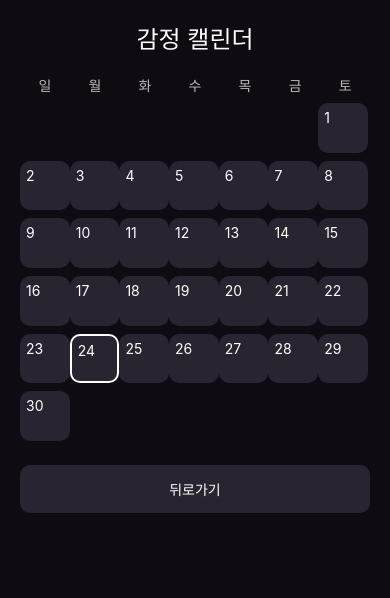
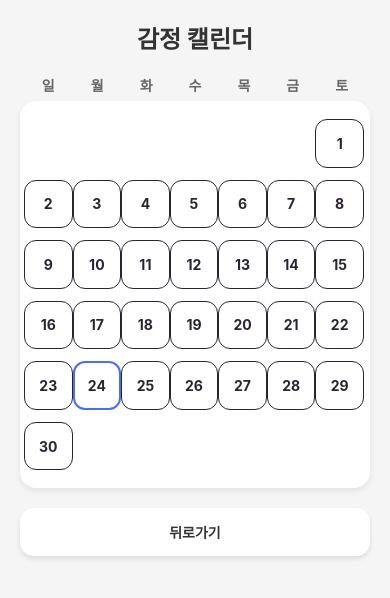
Before and after one commit to kangwoohyun999/AI_App_Project, a React Native app in the folder Today_Condition/: screen /Calendar in a window 390 px wide. Shown: the top 598 px of the page. Built offline with nearby package versions, Linux system fonts and the light colour scheme.

Commit message:
디자인

```diff
--- a/Today_Condition/screens/CalendarScreen.js
+++ b/Today_Condition/screens/CalendarScreen.js
@@ -69,11 +69,15 @@ export default function CalendarScreen({ navigation }) {
               key={idx}
               style={[
                 styles.dayBox,
-                { backgroundColor: bg },
+                {
+                  backgroundColor: "#ffffff",
+                  borderColor: bg,
+                  borderWidth: mood ? 2 : 1,
+                },
                 isToday && styles.todayBorder,
               ]}
             >
-              <Text style={styles.dayNumber}>{d}</Text>
+              <Text style={[styles.dayNumber, { color: bg }]}>{d}</Text>
             </View>
           );
         })}
@@ -84,52 +88,79 @@ export default function CalendarScreen({ navigation }) {
         style={styles.backBtn}
         onPress={() => navigation.goBack()}
       >
-        <Text style={{ color: "#fff" }}>뒤로가기</Text>
+        <Text style={{ color: "#333", fontWeight: "600" }}>뒤로가기</Text>
       </TouchableOpacity>
     </View>
   );
 }
 
 const styles = StyleSheet.create({
-  container: { flex: 1, backgroundColor: "#0f0b12", padding: 20 },
-  title: { color: "#fff", fontSize: 24, marginBottom: 20, textAlign: "center" },
+  container: { flex: 1, backgroundColor: "#f5f5f5", padding: 20 },
+
+  title: {
+    color: "#333",
+    fontSize: 24,
+    marginBottom: 20,
+    textAlign: "center",
+    fontWeight: "700",
+  },
 
   weekRow: {
     flexDirection: "row",
     justifyContent: "space-between",
-    marginBottom: 4,
+    marginBottom: 6,
+    paddingHorizontal: 4,
   },
-  weekText: { color: "#bbb", width: "14.2%", textAlign: "center" },
+  weekText: {
+    color: "#666",
+    width: "14.2%",
+    textAlign: "center",
+    fontSize: 14,
+    fontWeight: "600",
+  },
 
-  grid: { flexDirection: "row", flexWrap: "wrap" },
+  grid: {
+    flexDirection: "row",
+    flexWrap: "wrap",
+    backgroundColor: "#ffffff",
+    paddingVertical: 12,
+    paddingHorizontal: 4,
+    borderRadius: 16,
+    shadowColor: "#000",
+    shadowOpacity: 0.08,
+    shadowRadius: 6,
+    shadowOffset: { width: 0, height: 3 },
+    elevation: 3,
+  },
 
-  dayEmpty: {
-    width: "14.2%",
-    aspectRatio: 1,
-    marginVertical: 4,
-  },
+  dayEmpty: { width: "14.2%", aspectRatio: 1, marginVertical: 6 },
 
   dayBox: {
     width: "14.2%",
     aspectRatio: 1,
-    marginVertical: 4,
-    borderRadius: 10,
-    justifyContent: "flex-start",
-    padding: 6,
+    marginVertical: 6,
+    borderRadius: 12,
+    justifyContent: "center",
+    alignItems: "center",
+    backgroundColor: "#ffffff", // ← 흰색 확정
   },
 
-  dayNumber: { color: "#fff", fontSize: 14 },
+  dayNumber: {
+    fontSize: 14,
+    fontWeight: "700",
+  },
 
-  todayBorder: {
-    borderWidth: 2,
-    borderColor: "#fff",
-  },
+  todayBorder: { borderWidth: 2, borderColor: "#4C6EF5" },
 
   backBtn: {
     marginTop: 20,
-    backgroundColor: "#2a2430",
+    backgroundColor: "#ffffff",
     padding: 14,
-    borderRadius: 10,
+    borderRadius: 14,
     alignItems: "center",
+    shadowColor: "#000",
+    shadowOpacity: 0.1,
+    shadowRadius: 5,
+    shadowOffset: { width: 0, height: 3 },
   },
 });
--- a/Today_Condition/screens/ChatScreen.js
+++ b/Today_Condition/screens/ChatScreen.js
@@ -143,52 +143,84 @@ export default function ChatScreen({ navigation }) {
 }
 
 const styles = {
-  container: { flex: 1, backgroundColor: "#0f0b12", padding: 12 },
+  container: {
+    flex: 1,
+    backgroundColor: "#f5f5f5",
+    padding: 0,
+  },
+
+  // 날짜 바
   dateRow: {
     flexDirection: "row",
-    justifyContent: "center",
+    justifyContent: "space-between",
     alignItems: "center",
-    marginBottom: 8,
+    backgroundColor: "#ffffff",
+    paddingVertical: 14,
+    paddingHorizontal: 20,
+    borderBottomWidth: 1,
+    borderBottomColor: "#e6e6e6",
   },
   dateBtn: {
-    padding: 8,
-    backgroundColor: "#2a2430",
-    borderRadius: 8,
-    marginHorizontal: 10,
+    paddingHorizontal: 12,
+    paddingVertical: 6,
   },
-  dateBtnText: { color: "#fff", fontSize: 16 },
-  dateText: { color: "#fff", fontSize: 16 },
-  chatArea: { flex: 1, marginVertical: 8 },
-  entryBlock: {
-    backgroundColor: "#1b1620",
-    padding: 10,
-    borderRadius: 8,
-    marginBottom: 8,
+  dateBtnText: {
+    color: "#333",
+    fontSize: 22,
+    fontWeight: "600",
   },
-  entryTime: { color: "#ddd", fontSize: 12, marginBottom: 6 },
-  entryText: { color: "#fff", fontSize: 14 },
-  entryMeta: { color: "#bbb", fontSize: 12, marginTop: 6 },
-  inputRow: { flexDirection: "row", alignItems: "center", marginTop: 8 },
+  dateText: {
+    color: "#333",
+    fontSize: 16,
+    fontWeight: "600",
+  },
+
+  // 메시지 목록
+  messageList: {
+    flex: 1,
+    paddingHorizontal: 14,
+    paddingTop: 10,
+  },
+
+  // 입력 영역
+  inputRow: {
+    flexDirection: "row",
+    alignItems: "center",
+    backgroundColor: "#ffffff",
+    paddingVertical: 10,
+    paddingHorizontal: 12,
+    borderTopWidth: 1,
+    borderTopColor: "#e6e6e6",
+  },
+
   input: {
     flex: 1,
-    backgroundColor: "#1c1720",
-    color: "#fff",
-    padding: 10,
+    backgroundColor: "#f1f2f6",
+    color: "#000",
+    paddingHorizontal: 14,
+    paddingVertical: 10,
+    borderRadius: 20,
+    fontSize: 15,
+    maxHeight: 130,
+  },
+
+  sendBtn: {
+    marginLeft: 10,
+    backgroundColor: "#4C6EF5",
+    paddingVertical: 10,
+    paddingHorizontal: 16,
+    borderRadius: 20,
+  },
+
+  // 뒤로가기 버튼
+  backBtn: {
+    position: "absolute",
+    top: 55,
+    left: 15,
+    backgroundColor: "rgba(0,0,0,0.5)",
+    paddingVertical: 6,
+    paddingHorizontal: 10,
     borderRadius: 8,
-    maxHeight: 120,
-  },
-  sendBtn: {
-    marginLeft: 8,
-    paddingVertical: 12,
-    paddingHorizontal: 14,
-    backgroundColor: "#6b5bff",
-    borderRadius: 8,
-  },
-  backBtn: {
-    marginTop: 8,
-    backgroundColor: "#2a2430",
-    padding: 10,
-    borderRadius: 8,
-    alignItems: "center",
+    zIndex: 50,
   },
 };
--- a/Today_Condition/screens/GraphScreen.js
+++ b/Today_Condition/screens/GraphScreen.js
@@ -1,6 +1,7 @@
 import React, { useEffect, useState } from "react";
 import {
   SafeAreaView,
+  View,
   Text,
   TouchableOpacity,
   StyleSheet,
@@ -42,7 +43,7 @@ export default function GraphScreen({ navigation }) {
       word: w,
       color,
       data: (dataMap[w] || []).map((v, idx) => ({
-        x: dates[idx]?.slice(5),
+        x: dates[idx] ? dates[idx].slice(5) : "",
         y: v,
       })),
     };
@@ -53,27 +54,25 @@ export default function GraphScreen({ navigation }) {
       <Text style={styles.title}>단어별 중요도·빈도 그래프 (최근 14일)</Text>
 
       <ScrollView horizontal>
+        <View style={styles.chartCard}>
           <VictoryChart
-          width={Math.max(400, dates.length * 50)}
+            width={Math.max(400, (dates?.length || 0) * 50)}
             theme={VictoryTheme.material}
             domainPadding={{ x: 20, y: 20 }}
-          style={{
-            parent: {
-              backgroundColor: "#0f0b12",
-            },
-          }}
+            style={{ parent: { backgroundColor: "#ffffff" } }}
           >
             <VictoryAxis
               style={{
-              tickLabels: { fill: "#fff" },
-              axis: { stroke: "#fff" },
+                tickLabels: { fill: "#555" },
+                axis: { stroke: "#ccc" },
               }}
             />
+
             <VictoryAxis
               dependentAxis
               style={{
-              tickLabels: { fill: "#fff" },
-              axis: { stroke: "#fff" },
+                tickLabels: { fill: "#555" },
+                axis: { stroke: "#ccc" },
               }}
             />
 
@@ -87,25 +86,28 @@ export default function GraphScreen({ navigation }) {
               />
             ))}
 
+            {datasets.length > 0 && (
               <VictoryLegend
                 x={10}
                 y={10}
                 orientation="horizontal"
                 gutter={20}
-            style={{ labels: { fill: "#fff" } }}
+                style={{ labels: { fill: "#555" } }}
                 data={datasets.map((ds) => ({
                   name: ds.word,
                   symbol: { fill: ds.color },
                 }))}
               />
+            )}
           </VictoryChart>
+        </View>
       </ScrollView>
 
       <TouchableOpacity
         style={styles.backBtn}
         onPress={() => navigation.goBack()}
       >
-        <Text style={{ color: "#fff" }}>뒤로</Text>
+        <Text style={{ color: "#333", fontWeight: "600" }}>뒤로</Text>
       </TouchableOpacity>
     </SafeAreaView>
   );
@@ -114,22 +116,43 @@ export default function GraphScreen({ navigation }) {
 const styles = StyleSheet.create({
   container: {
     flex: 1,
-    backgroundColor: "#0f0b12",
-    padding: 12,
+    backgroundColor: "#f5f5f5",
+    padding: 16,
   },
+
   title: {
-    color: "#fff",
-    fontSize: 18,
-    marginBottom: 12,
+    color: "#333",
+    fontSize: 20,
+    fontWeight: "700",
+    marginBottom: 16,
     textAlign: "center",
   },
+
+  chartCard: {
+    backgroundColor: "#ffffff",
+    borderRadius: 16,
+    paddingVertical: 16,
+    paddingHorizontal: 8,
+    shadowColor: "#000",
+    shadowOpacity: 0.08,
+    shadowRadius: 6,
+    shadowOffset: { width: 0, height: 3 },
+    elevation: 3,
+    marginBottom: 20,
+  },
+
   backBtn: {
-    marginTop: 12,
-    backgroundColor: "#2a2430",
-    padding: 12,
-    borderRadius: 8,
+    marginTop: 20,
+    backgroundColor: "#ffffff",
+    padding: 14,
+    borderRadius: 14,
     width: "90%",
     alignSelf: "center",
     alignItems: "center",
+    shadowColor: "#000",
+    shadowOpacity: 0.1,
+    shadowRadius: 5,
+    shadowOffset: { width: 0, height: 3 },
+    elevation: 2,
   },
 });
--- a/Today_Condition/screens/HistoryScreen.js
+++ b/Today_Condition/screens/HistoryScreen.js
@@ -1,6 +1,13 @@
-import React, { useEffect, useState } from 'react';
-import { SafeAreaView, View, Text, SectionList, TouchableOpacity, StyleSheet } from 'react-native';
-import { getEntries, clearEntries } from '../utils/storage';
+import React, { useEffect, useState } from "react";
+import {
+  SafeAreaView,
+  View,
+  Text,
+  SectionList,
+  TouchableOpacity,
+  StyleSheet,
+} from "react-native";
+import { getEntries, clearEntries } from "../utils/storage";
 
 export default function HistoryScreen({ navigation }) {
   const [sections, setSections] = useState([]);
@@ -9,19 +16,21 @@ export default function HistoryScreen({ navigation }) {
     const fetch = async () => {
       const all = await getEntries();
       const map = {};
-      all.forEach(e => {
-        const d = e.date.slice(0,10);
+      all.forEach((e) => {
+        const d = e.date.slice(0, 10);
         if (!map[d]) map[d] = [];
         map[d].push(e);
       });
-      const secs = Object.keys(map).sort((a,b)=>b.localeCompare(a)).map(d => ({
-        title: d,
-        data: map[d].sort((a,b)=>new Date(b.date)-new Date(a.date))
-      }));
+      const secs = Object.keys(map)
+        .sort((a, b) => b.localeCompare(a))
+        .map((d) => ({
+          title: d,
+          data: map[d].sort((a, b) => new Date(b.date) - new Date(a.date)),
+        }));
       setSections(secs);
     };
     fetch();
-    const unsub = navigation.addListener('focus', fetch);
+    const unsub = navigation.addListener("focus", fetch);
     return unsub;
   }, [navigation]);
 
@@ -31,36 +40,149 @@ export default function HistoryScreen({ navigation }) {
       <SectionList
         sections={sections}
         keyExtractor={(item) => item.id}
-        renderSectionHeader={({section}) => <View style={styles.sectionHeader}><Text style={styles.sectionTitle}>{section.title}</Text></View>}
-        renderItem={({item}) => (
+        renderSectionHeader={({ section }) => (
+          <View style={styles.sectionHeader}>
+            <Text style={styles.sectionTitle}>{section.title}</Text>
+          </View>
+        )}
+        renderItem={({ item }) => (
           <View style={styles.item}>
-            <Text style={styles.time}>{new Date(item.date).toLocaleTimeString()}</Text>
+            <Text style={styles.time}>
+              {new Date(item.date).toLocaleTimeString()}
+            </Text>
             <Text style={styles.text}>{item.text}</Text>
-            <Text style={styles.meta}>키워드: {item.keywords.join(', ') || '없음'} | 감정: {item.sentiment.label}</Text>
+            <Text style={styles.meta}>
+              키워드: {item.keywords.join(", ") || "없음"} | 감정:{" "}
+              {item.sentiment.label}
+            </Text>
           </View>
         )}
         ListEmptyComponent={<Text style={styles.empty}>기록이 없습니다.</Text>}
       />
 
       <View style={styles.footer}>
-        <TouchableOpacity style={styles.btn} onPress={() => navigation.goBack()}><Text style={styles.btnText}>뒤로</Text></TouchableOpacity>
-        <TouchableOpacity style={[styles.btn, { backgroundColor:'#8b0000' }]} onPress={async () => { await clearEntries(); setSections([]); }}><Text style={styles.btnText}>전체 삭제</Text></TouchableOpacity>
+        <TouchableOpacity
+          style={styles.btn}
+          onPress={() => navigation.goBack()}
+        >
+          <Text style={styles.btnText}>뒤로</Text>
+        </TouchableOpacity>
+        <TouchableOpacity
+          style={[styles.btn, { backgroundColor: "#8b0000" }]}
+          onPress={async () => {
+            await clearEntries();
+            setSections([]);
+          }}
+        >
+          <Text style={styles.btnText}>전체 삭제</Text>
+        </TouchableOpacity>
       </View>
     </SafeAreaView>
   );
 }
 
 const styles = StyleSheet.create({
-  container: { flex:1, backgroundColor:'#0f0b12', padding:12 },
-  title: { color:'#fff', fontSize:20, textAlign:'center', marginBottom:10 },
-  sectionHeader: { backgroundColor:'#121018', padding:8, borderRadius:6, marginVertical:6 },
-  sectionTitle: { color:'#fff' },
-  item: { backgroundColor:'#1b1620', padding:10, borderRadius:8, marginBottom:8 },
-  time: { color:'#ccc', fontSize:12, marginBottom:6 },
-  text: { color:'#fff' },
-  meta: { color:'#bbb', fontSize:12, marginTop:6 },
-  empty: { color:'#ccc', textAlign:'center', marginTop:40 },
-  footer: { flexDirection:'row', justifyContent:'space-between', marginTop:10 },
-  btn: { flex:1, backgroundColor:'#2a2430', padding:12, borderRadius:8, marginHorizontal:6, alignItems:'center' },
-  btnText: { color:'#fff' }
+  container: {
+    flex: 1,
+    backgroundColor: "#f5f5f5",
+    padding: 16,
+  },
+
+  title: {
+    color: "#333",
+    fontSize: 22,
+    textAlign: "center",
+    fontWeight: "700",
+    marginBottom: 12,
+  },
+
+  // 날짜 섹션 헤더
+  sectionHeader: {
+    backgroundColor: "#ffffff",
+    paddingVertical: 8,
+    paddingHorizontal: 12,
+    borderRadius: 10,
+    marginTop: 14,
+    shadowColor: "#000",
+    shadowOpacity: 0.06,
+    shadowRadius: 5,
+    shadowOffset: { width: 0, height: 2 },
+    elevation: 2,
+  },
+
+  sectionTitle: {
+    color: "#333",
+    fontSize: 16,
+    fontWeight: "600",
+  },
+
+  // 각 기록 카드
+  item: {
+    backgroundColor: "#ffffff",
+    padding: 14,
+    borderRadius: 12,
+    marginVertical: 6,
+    shadowColor: "#000",
+    shadowOpacity: 0.06,
+    shadowRadius: 6,
+    shadowOffset: { width: 0, height: 2 },
+    elevation: 2,
+  },
+
+  time: {
+    color: "#777",
+    fontSize: 12,
+    marginBottom: 6,
+  },
+
+  text: {
+    color: "#333",
+    fontSize: 15,
+    marginBottom: 8,
+  },
+
+  meta: {
+    color: "#666",
+    fontSize: 13,
+  },
+
+  empty: {
+    color: "#999",
+    textAlign: "center",
+    marginTop: 40,
+    fontSize: 14,
+  },
+
+  // 하단 버튼 영역
+  footer: {
+    flexDirection: "row",
+    justifyContent: "space-between",
+    marginTop: 16,
+  },
+
+  // 기본 버튼 (뒤로가기)
+  btn: {
+    flex: 1,
+    backgroundColor: "#ffffff",
+    padding: 14,
+    borderRadius: 12,
+    marginHorizontal: 6,
+    alignItems: "center",
+    shadowColor: "#000",
+    shadowOpacity: 0.08,
+    shadowRadius: 5,
+    shadowOffset: { width: 0, height: 2 },
+    elevation: 2,
+  },
+
+  btnText: {
+    color: "#333",
+    fontSize: 15,
+    fontWeight: "600",
+  },
+
+  // 삭제 버튼 강조 (빨강)
+  deleteBtn: {
+    backgroundColor: "#ff4d4d",
+  },
 });
--- a/Today_Condition/screens/HomeScreen.js
+++ b/Today_Condition/screens/HomeScreen.js
@@ -87,27 +87,56 @@ export default function HomeScreen({ navigation }) {
 const styles = StyleSheet.create({
   container: {
     flex: 1,
-    backgroundColor: "#0f0b12",
+    backgroundColor: "#f5f5f5",
     padding: 20,
     alignItems: "center",
   },
-  title: { color: "#fff", fontSize: 40, marginTop: 10 },
-  ratioText: { color: "#fff", fontSize: 26, marginVertical: 10 },
+
+  // 타이틀
+  title: {
+    color: "#333",
+    fontSize: 28,
+    fontWeight: "700",
+    marginTop: 10,
+  },
+
+  // 긍정/부정 비율 텍스트
+  ratioText: {
+    color: "#555",
+    fontSize: 18,
+    marginVertical: 12,
+  },
+
+  // 버튼 2개 가로 배열
   buttonRow: {
     flexDirection: "row",
     justifyContent: "space-between",
     width: "100%",
-    marginTop: 12,
+    marginTop: 20,
   },
+
+  // 흰색 카드 버튼
   button: {
     flex: 1,
-    backgroundColor: "#2a2430",
-    padding: 14,
+    backgroundColor: "#ffffff",
+    padding: 16,
     marginHorizontal: 6,
-    borderRadius: 10,
+    borderRadius: 14,
     alignItems: "center",
+    shadowColor: "#000",
+    shadowOpacity: 0.08,
+    shadowRadius: 6,
+    shadowOffset: { width: 0, height: 3 },
+    elevation: 3,
   },
-  buttonText: { color: "#fff" },
+
+  buttonText: {
+    color: "#333",
+    fontSize: 16,
+    fontWeight: "600",
+  },
+
+  // 하단 채팅/캘린더 영역
   chatPrompt: {
     position: "absolute",
     bottom: 40,
@@ -115,22 +144,42 @@ const styles = StyleSheet.create({
     alignItems: "center",
     gap: 14,
   },
-  promptText: { color: "#fff", fontSize: 16, marginBottom: 10 },
+
+  promptText: {
+    color: "#444",
+    fontSize: 16,
+    marginBottom: 6,
+  },
+
+  // 메인 블루 버튼
+  calendarBtn: {
+    width: "90%",
+    backgroundColor: "#4C6EF5",
+    padding: 16,
+    borderRadius: 20,
+    alignItems: "center",
+    shadowColor: "#000",
+    shadowOpacity: 0.12,
+    shadowRadius: 7,
+    shadowOffset: { width: 0, height: 3 },
+  },
+
+  // 채팅 버튼 (화이트 카드 느낌)
   chatInputButton: {
     width: "90%",
-    backgroundColor: "#2a2430",
-    padding: 14,
-    borderRadius: 12,
+    backgroundColor: "#ffffff",
+    padding: 16,
+    borderRadius: 20,
     alignItems: "center",
+    shadowColor: "#000",
+    shadowOpacity: 0.1,
+    shadowRadius: 6,
+    shadowOffset: { width: 0, height: 3 },
   },
-  chatInputText: { color: "#fff", fontSize: 16 },
 
-  calendarBtn: {
-    marginTop: 20,
-    width: "90%", // ⭐ 추가 (채팅 버튼과 동일)
-    backgroundColor: "#2a2430",
-    padding: 14,
-    borderRadius: 12,
-    alignItems: "center",
+  chatInputText: {
+    color: "#333",
+    fontSize: 16,
+    fontWeight: "600",
   },
 });
```
Lines whose indentation alone changed are shown as unchanged.
